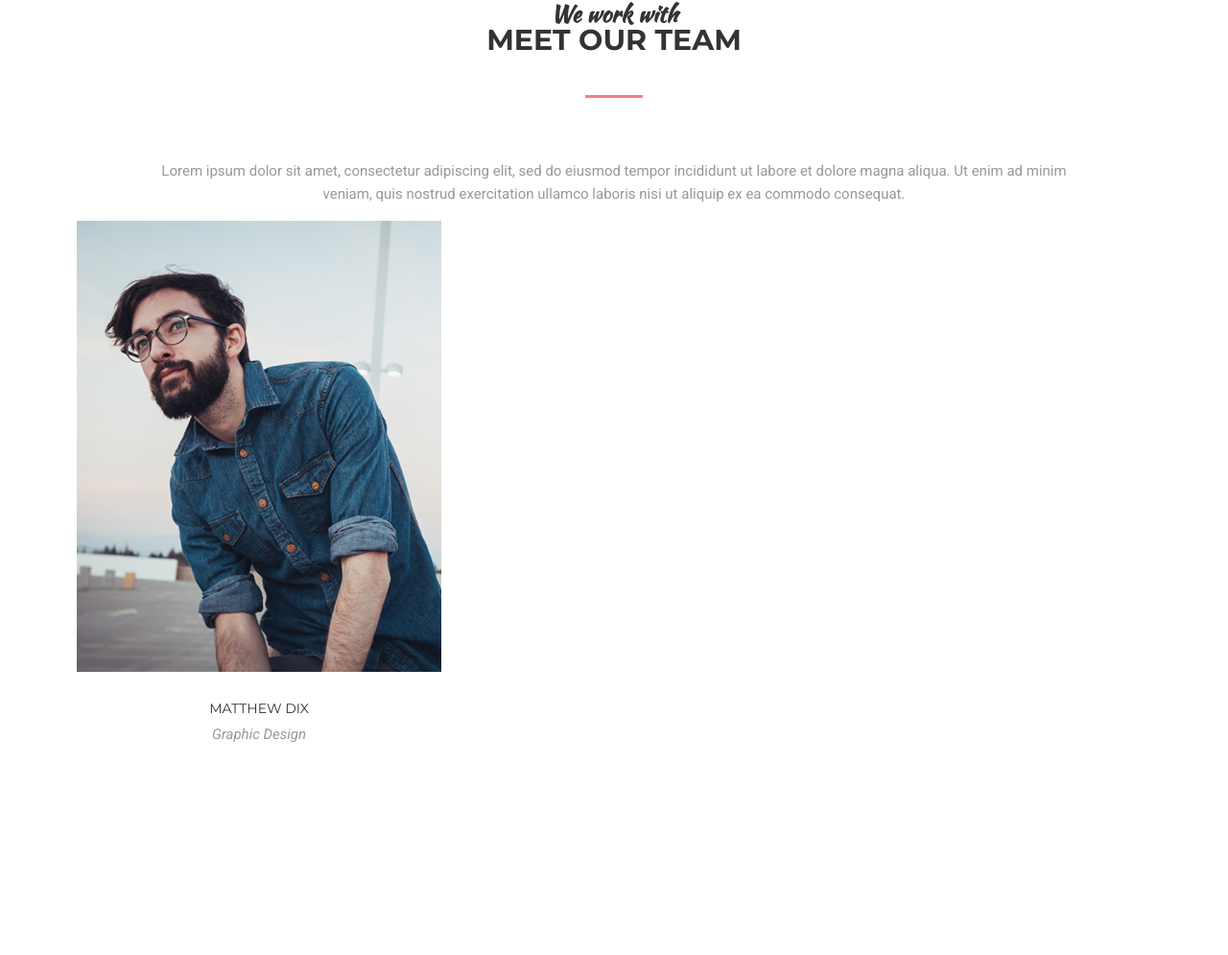
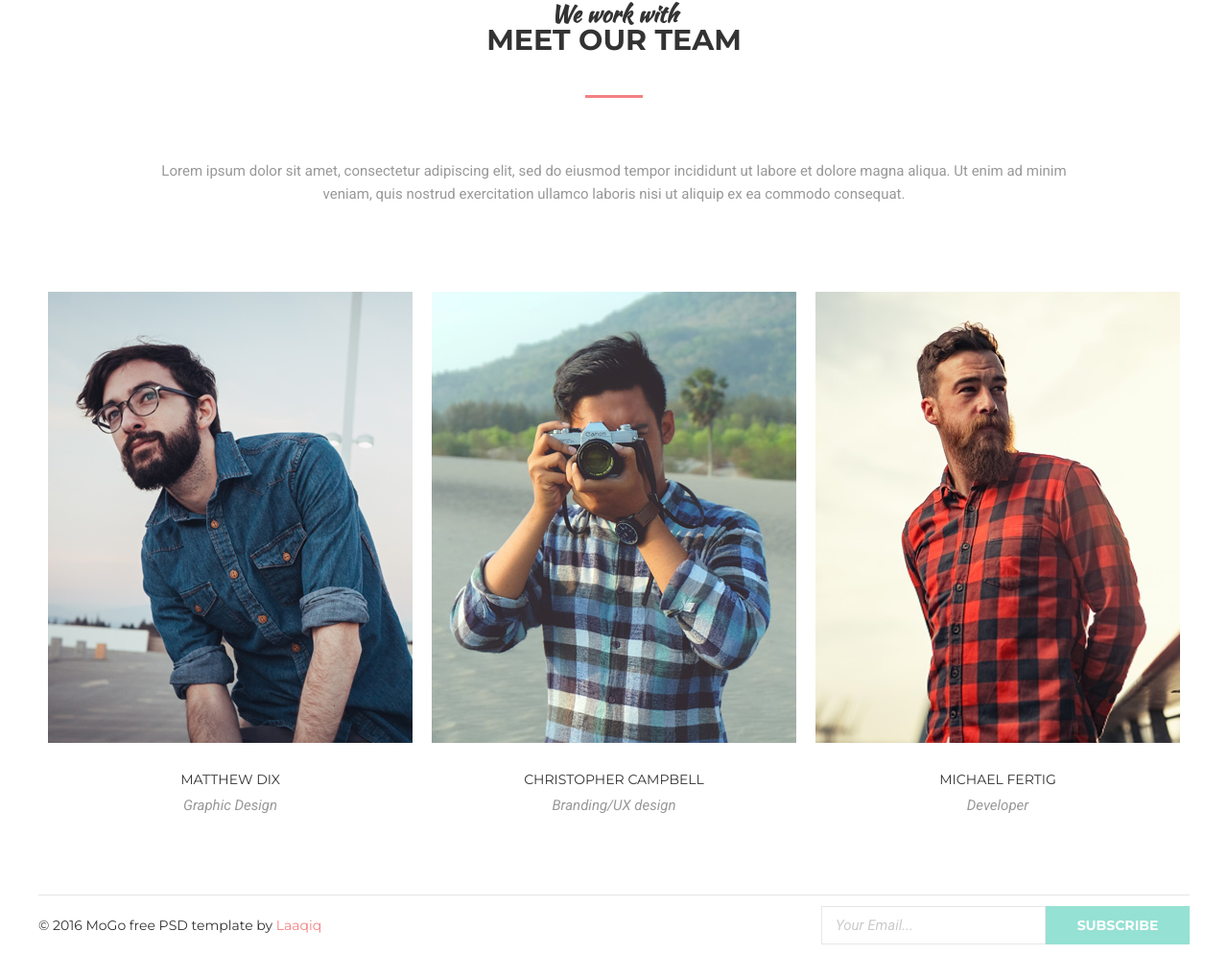
Before and after one commit to RomanGruba/hw-6, a plain HTML site: page index.html in a window 1280 px wide. Shown: the part 666-1661 px from the top of the page at 96% size. Before the commit the page ends 1440 px from the top, so only its background shows below. Drawn offline with Linux system fonts and the light colour scheme.

```diff
--- a/css/styles.css
+++ b/css/styles.css
@@ -164,6 +164,10 @@ input[type="radio"].visually-hidden {
     padding: 0 0 0 92px;
 }
 
+/* .section-team {
+    background-color: orange;
+} */
+
 .section-team-title {
     margin: 0;
     padding: 0;
@@ -173,7 +177,7 @@ input[type="radio"].visually-hidden {
     text-align: center;
     max-width: 980px;
     margin: 0 auto;
-    padding: 0;
+    padding: 0 0 90px 0;
     font-family: 'Roboto', sans-serif;
     font-size: 15px;
     line-height: 24px;
@@ -182,10 +186,15 @@ input[type="radio"].visually-hidden {
 
 .team-list {
     list-style: none;
+    display: flex;
+    justify-content: space-between;
+    margin: 0;
+    padding: 0 0 84px 0;
+    /* padding-bottom: 84px; */
 }
 
 .team-list-item {
-    position: absolute;
+    position: relative;
     width: 380px;
     height: auto;
     margin: 0 auto;
@@ -309,3 +318,71 @@ input[type="radio"].visually-hidden {
     color: #999999;
     text-align: center;
 }
+
+.footer {
+    border-top: 1px solid rgb(229, 229, 229);
+    display: flex;
+    justify-content: space-between;
+    align-items: center;
+    min-height: 62px;
+}
+
+.design-notice {
+    font-family: 'Montserrat', sans-serif;
+    font-size: 14px;
+    line-height: 17px;
+    margin: 0;
+    padding: 0;
+}
+
+.design {
+    color: #333333;
+}
+
+.designer-link {
+    color: #f38181;
+    text-decoration: none;
+}
+
+.subscription {
+    display: flex;
+}
+
+.email-form {
+    margin: 0;
+    padding: 0;
+}
+
+input {
+    border-style: solid;
+    border-width: 1px;
+    border-color: rgb(231, 231, 231);
+    background-color: rgb(255, 255, 255);
+    width: 234px;
+    height: 40px;
+    box-sizing: border-box;
+}
+
+input::placeholder {
+    font-family: 'Roboto', sans-serif;
+    font-size: 15px;
+    line-height: 24px;
+    font-style: italic;
+    color: #cccccc;
+    margin: 0;
+    padding: 0 0 0 12px;
+}
+
+.subscribe-button {
+    width: 150px;
+    height: 40px;
+    background-color: rgb(149, 225, 211);
+    text-transform: uppercase;
+    font-family: 'Montserrat', sans-serif;
+    font-size: 14px;
+    line-height: 17px;
+    font-weight: 700;
+    color: #ffffff;
+    border: none;
+
+}
--- a/index.html
+++ b/index.html
@@ -98,7 +98,6 @@
                     <div class="background">
                         <img src="./img/team/team-1.jpg" alt="team member" class="team-member-photo" width="380"
                             height="470">
-
                         <div class="overlay">
                             <ul class="socials">
                                 <li class="socials-item">
@@ -118,13 +117,69 @@
                     </div>
                     <p class="team-member-name">Matthew Dix</p>
                     <p class="team-member-position">Graphic Design</p>
-
+                </li>
+                <li class="team-list-item">
+                    <div class="background">
+                        <img src="./img/team/team-2.jpg" alt="team member" class="team-member-photo" width="380"
+                            height="470">
+                        <div class="overlay">
+                            <ul class="socials">
+                                <li class="socials-item">
+                                    <a href="#" class="socials-item-link socials-link-facebook">facebook</a>
+                                </li>
+                                <li class="socials-item">
+                                    <a href="" class="socials-item-link socials-link-twitter">twitter</a>
+                                </li>
+                                <li class="socials-item">
+                                    <a href="" class="socials-item-link socials-link-pinterest">pinterest</a>
+                                </li>
+                                <li class="socials-item">
+                                    <a href="" class="socials-item-link socials-link-instagram">instagram</a>
+                                </li>
+                            </ul>
+                        </div>
+                    </div>
+                    <p class="team-member-name">Christopher Campbell</p>
+                    <p class="team-member-position">Branding/UX design</p>
+                </li>
+                <li class="team-list-item">
+                    <div class="background">
+                        <img src="./img/team/team-3.jpg" alt="team member" class="team-member-photo" width="380"
+                            height="470">
+                        <div class="overlay">
+                            <ul class="socials">
+                                <li class="socials-item">
+                                    <a href="#" class="socials-item-link socials-link-facebook">facebook</a>
+                                </li>
+                                <li class="socials-item">
+                                    <a href="" class="socials-item-link socials-link-twitter">twitter</a>
+                                </li>
+                                <li class="socials-item">
+                                    <a href="" class="socials-item-link socials-link-pinterest">pinterest</a>
+                                </li>
+                                <li class="socials-item">
+                                    <a href="" class="socials-item-link socials-link-instagram">instagram</a>
+                                </li>
+                            </ul>
+                        </div>
+                    </div>
+                    <p class="team-member-name">Michael Fertig</p>
+                    <p class="team-member-position">Developer</p>
                 </li>
             </ul>
         </section>
     </main>
-    <footer>
-
+    <footer class="footer container">
+        <div class="design-notice">
+            <span class="design">© 2016 MoGo free PSD template by</span>
+            <a href="#" class="designer-link">Laaqiq</a>
+        </div>
+        <div class="subscription">
+            <p class="email-form">
+                <input type="email" placeholder="Your Email...">
+            </p>
+            <button class="subscribe-button">subscribe</button>
+        </div>
     </footer>
 
 </body>
```
